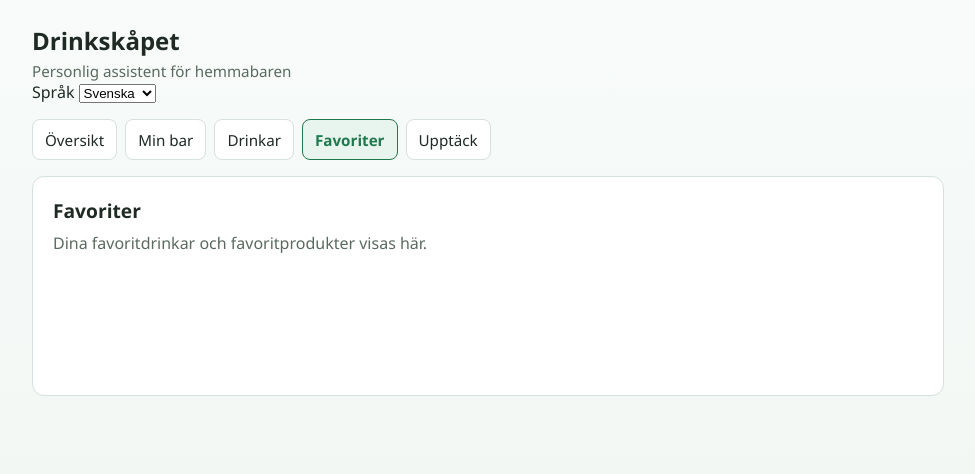
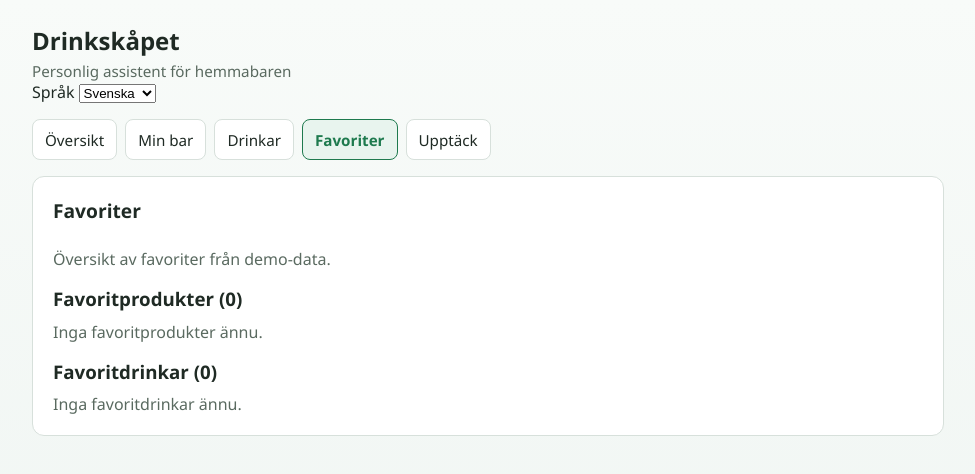
Before and after one commit to tobisen/drinkskapet, a Vue app: page /favorites in a window 1280 px wide. Shown: the top 474 px of the page, without its empty margins (152-1127 px from the left). Built offline with nearby package versions, Linux system fonts and the light colour scheme; the HTML template or start-up script is replaced by a standard one.

Commit message:
Add first usable read-only favorites view using seed and demo data

```diff
--- a/src/views/FavoritesView.vue
+++ b/src/views/FavoritesView.vue
@@ -1,14 +1,24 @@
 <script lang="ts">
 import { defineComponent } from 'vue'
+import { demoInventory } from '../data/demoInventory'
+import { seedDrinks } from '../data/seedDrinks'
 
 const text = {
   sv: {
     title: 'Favoriter',
-    intro: 'Dina favoritdrinkar och favoritprodukter visas här.',
+    intro: 'Översikt av favoriter från demo-data.',
+    inventoryTitle: 'Favoritprodukter',
+    drinksTitle: 'Favoritdrinkar',
+    noInventoryFavorites: 'Inga favoritprodukter ännu.',
+    noDrinkFavorites: 'Inga favoritdrinkar ännu.',
   },
   en: {
     title: 'Favorites',
-    intro: 'Your favorite drinks and inventory items will appear here.',
+    intro: 'Summary of favorites from demo data.',
+    inventoryTitle: 'Favorite Inventory Items',
+    drinksTitle: 'Favorite Drinks',
+    noInventoryFavorites: 'No favorite inventory items yet.',
+    noDrinkFavorites: 'No favorite drinks yet.',
   },
 } as const
 
@@ -24,13 +34,80 @@ export default defineComponent({
           'sv') as LanguageCode
       return text[selected]
     },
+    favoriteInventoryItems() {
+      return demoInventory.filter((item) => item.isFavorite)
+    },
+    favoriteDrinks() {
+      return seedDrinks.filter((drink) => drink.isFavorite)
+    },
   },
 })
 </script>
 
 <template>
-  <section class="view">
+  <section class="view favorites-view">
     <h2>{{ t.title }}</h2>
-    <p>{{ t.intro }}</p>
+    <p class="intro">{{ t.intro }}</p>
+
+    <section class="group">
+      <h3>{{ t.inventoryTitle }} ({{ favoriteInventoryItems.length }})</h3>
+      <ul v-if="favoriteInventoryItems.length > 0" class="list">
+        <li v-for="item in favoriteInventoryItems" :key="item.id" class="card">
+          <strong>{{ item.name }}</strong>
+          <p>{{ item.category }}</p>
+        </li>
+      </ul>
+      <p v-else>{{ t.noInventoryFavorites }}</p>
+    </section>
+
+    <section class="group">
+      <h3>{{ t.drinksTitle }} ({{ favoriteDrinks.length }})</h3>
+      <ul v-if="favoriteDrinks.length > 0" class="list">
+        <li v-for="drink in favoriteDrinks" :key="drink.id" class="card">
+          <strong>{{ drink.name }}</strong>
+          <p>{{ drink.description }}</p>
+        </li>
+      </ul>
+      <p v-else>{{ t.noDrinkFavorites }}</p>
+    </section>
   </section>
 </template>
+
+<style scoped>
+.favorites-view {
+  display: grid;
+  gap: 1rem;
+}
+
+.intro {
+  margin: 0;
+}
+
+.group {
+  display: grid;
+  gap: 0.6rem;
+}
+
+.group h3 {
+  margin: 0;
+}
+
+.list {
+  list-style: none;
+  margin: 0;
+  padding: 0;
+  display: grid;
+  gap: 0.6rem;
+}
+
+.card {
+  border: 1px solid #d7e0db;
+  border-radius: 0.5rem;
+  padding: 0.7rem;
+}
+
+.card p {
+  margin: 0.25rem 0 0;
+  color: #5a6a60;
+}
+</style>
```
Also changed, not shown: 2 other files (tests, documents, lock files or other folders).
